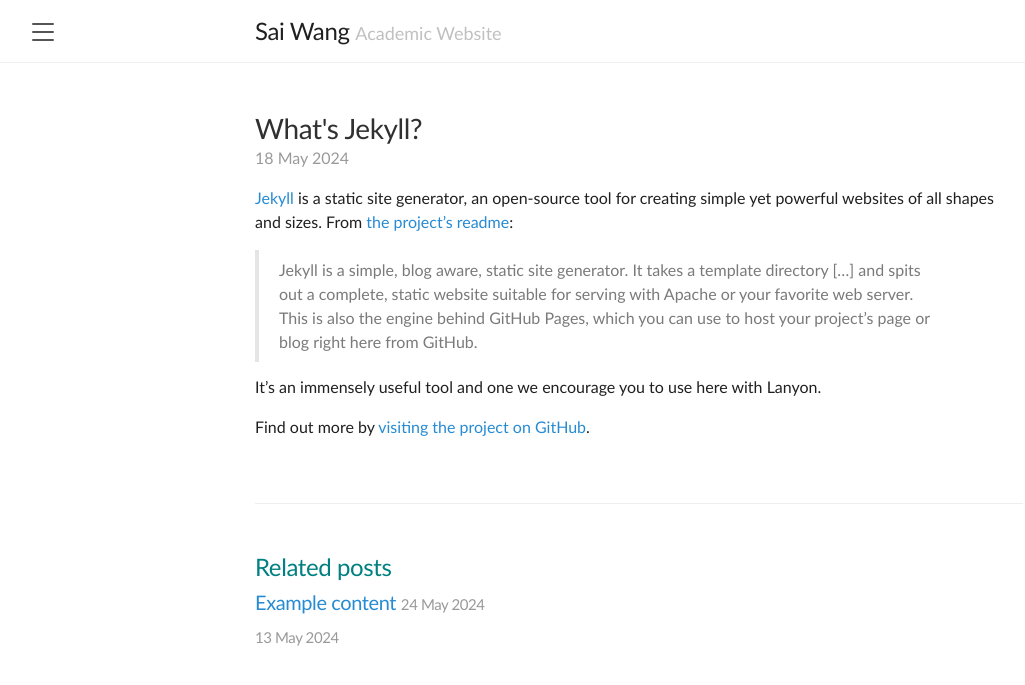
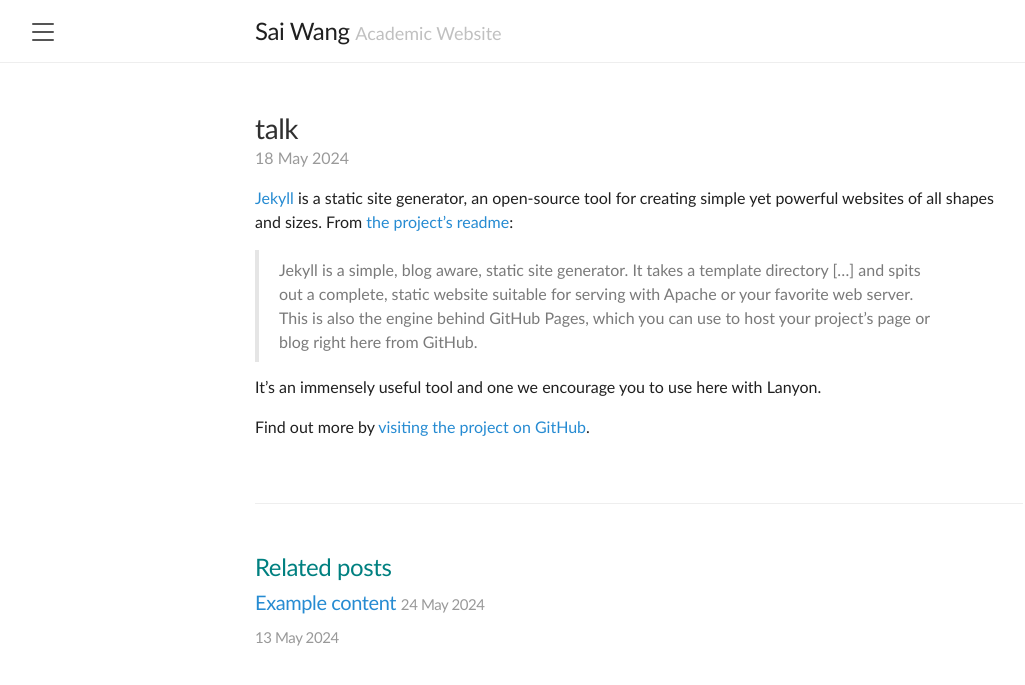
Before and after one commit to Alxendweb/alxendweb.github.io, a Jekyll site: the page built from _posts/2024-05-18-talk.md, in a window 1280 px wide. Shown: the top 685 px of the page, without its empty margins (1-1026 px from the left). Built offline with Jekyll 4.4.1, drawn with Linux system fonts in a browser that asks for light colours.

Commit message:
Update 2024-05-18-talk.md

```diff
--- a/_posts/2024-05-18-talk.md
+++ b/_posts/2024-05-18-talk.md
@@ -1,6 +1,6 @@
 ---
 layout: post
-title: What's Jekyll?
+title: talk
 ---
 
 [Jekyll](https://jekyllrb.com) is a static site generator, an open-source tool for creating simple yet powerful websites of all shapes and sizes. From [the project's readme](https://github.com/mojombo/jekyll/blob/master/README.markdown):
```
